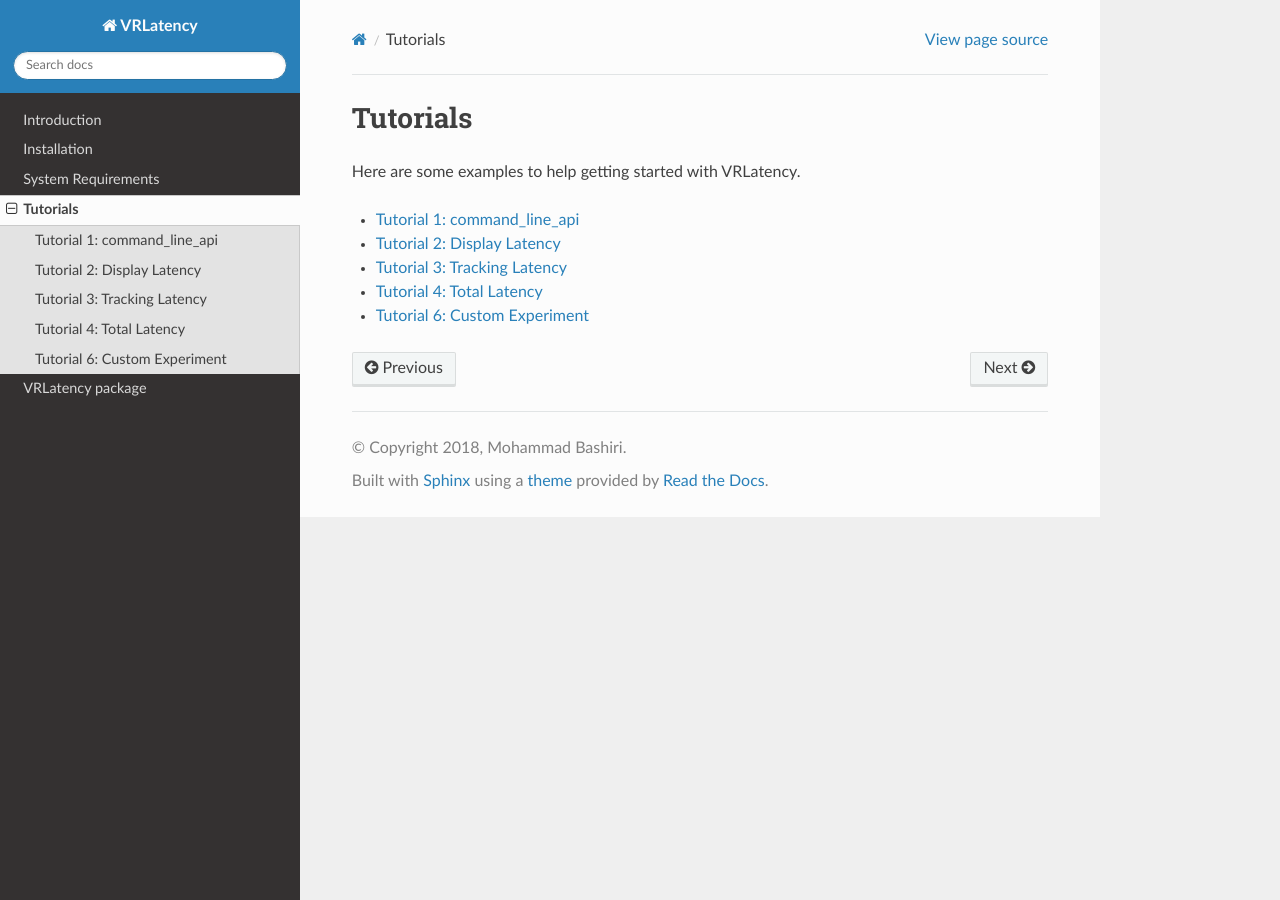
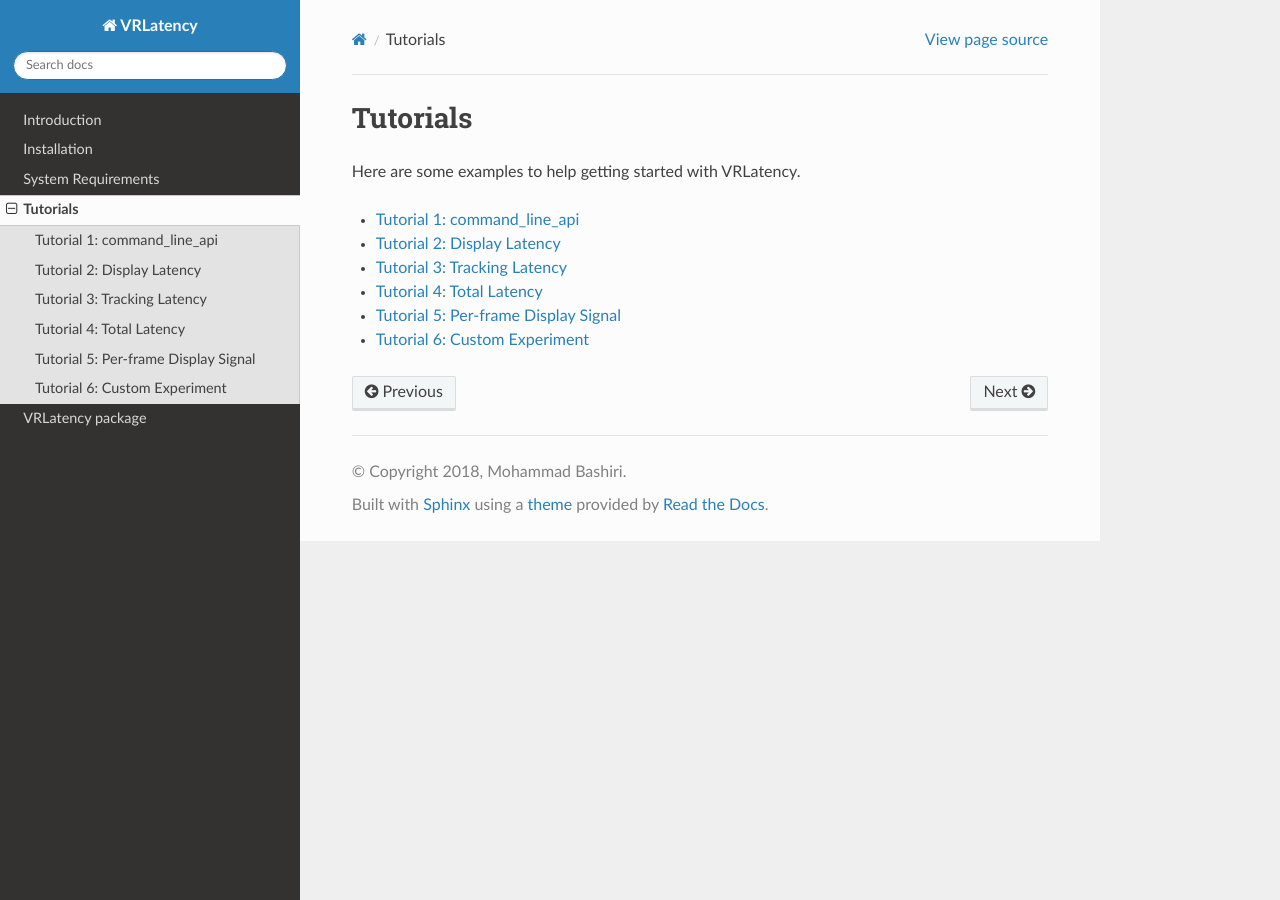
Before and after one commit to ratcave/vrlatency, a Sphinx documentation site: the page built from docs/tutorials.rst, in a window 1280 px wide. Built offline with Sphinx 7.4.7 and the Read the Docs theme 2.0.0, drawn with Linux system fonts in a browser that asks for light colours; some of the changed lines change nothing that is shown.

Commit message:
Added tutorial 5 about measuring per-frame display signal

```diff
--- /dev/null
+++ b/docs/tutorial5.rst
@@ -0,0 +1,7 @@
+Tutorial 5: Per-frame Display Signal
+====================================
+
+Although the samplig frequency of our VRLatency device, as mentioned in the features, is be 3kHz, with
+a tiny modification on Arduino script, wea re able to get a high resolution (with high sampling rate)
+signal for our display, which could give us some insight about our projector and how is it displaying
+the colors. In this tutorial I am going to walk you through recording of per-frame display signal.
--- a/docs/tutorials.rst
+++ b/docs/tutorials.rst
@@ -1,5 +1,5 @@
 Tutorials
-==========
+=========
 
 Here are some examples to help getting started with VRLatency.
 
@@ -10,4 +10,5 @@
    tutorial2
    tutorial3
    tutorial4
+   tutorial5
    tutorial6
```
